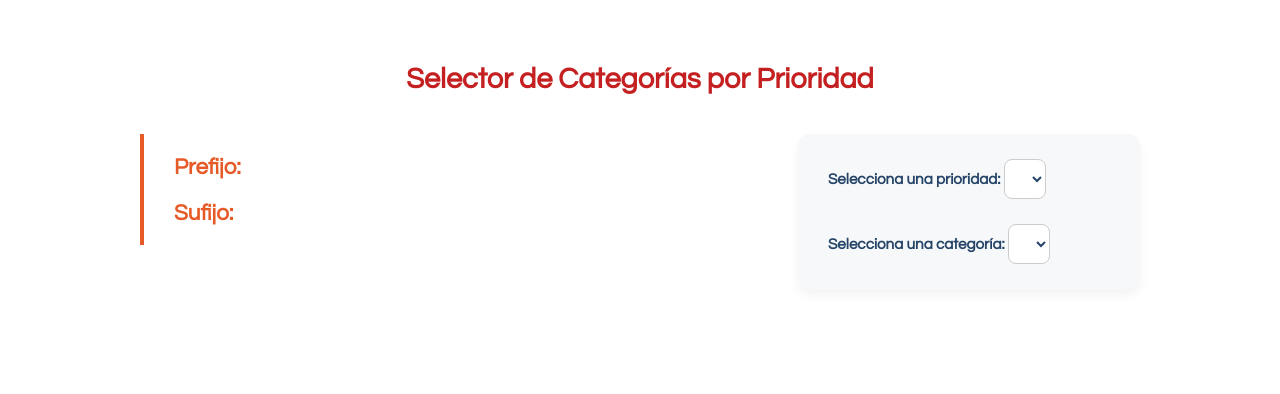
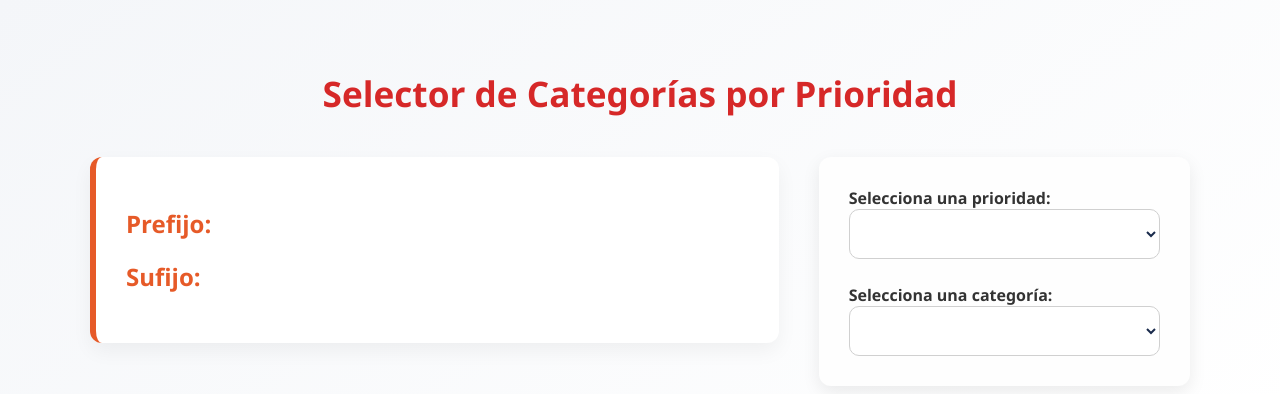
Before and after one commit to luiscortes-arq/Manuales-de-Prioridades-Luis-Eduardo, a plain HTML site: page index.html in a window 1280 px wide. Drawn offline with Linux system fonts and the light colour scheme.

Commit message:
Refactor index.html for improved layout and style

```diff
--- a/index.html
+++ b/index.html
@@ -1,47 +1,54 @@
 <!DOCTYPE html>
-<html>
+<html lang="es">
 <head>
+  <meta charset="UTF-8">
   <base target="_top">
+  <meta name="viewport" content="width=device-width, initial-scale=1.0">
+  <title>Selector de Categorías</title>
   <style>
     body {
-        font-family: 'Century Gothic', Arial, sans-serif;
+      font-family: 'Segoe UI', Tahoma, Geneva, Verdana, sans-serif;
       margin: 0;
-        padding: 40px;
-        background-color: #ffffff;
-        color: #254467;
+      padding: 40px 20px;
+      background: linear-gradient(145deg, #f4f6f9, #ffffff);
+      color: #1a2b4c;
     }
 
     h2 {
       text-align: center;
-        color: #C42021;
+      color: #D62828;
+      font-size: 2.2em;
       margin-bottom: 40px;
-        font-weight: 600;
-        font-size: 1.8em;
+      font-weight: 700;
     }
 
     .main-container {
       display: flex;
-        justify-content: space-between;
+      flex-wrap: wrap;
+      justify-content: center;
       align-items: flex-start;
-        max-width: 1000px;
+      max-width: 1100px;
       margin: 0 auto;
-        gap: 60px;
+      gap: 40px;
     }
 
     .data-display {
       flex: 2;
-        border-left: 4px solid #E65A28;
+      border-left: 6px solid #E65A28;
       padding-left: 30px;
+      background-color: #ffffff;
+      border-radius: 12px;
+      padding: 30px;
+      box-shadow: 0 8px 20px rgba(0, 0, 0, 0.05);
     }
 
     .data-display p {
-        font-size: 1.4em;
-        margin-bottom: 20px;
+      font-size: 1.5em;
+      margin: 20px 0;
     }
 
     .data-display strong {
       color: #E65A28;
-        font-weight: bold;
     }
 
     .selector-container {
@@ -49,32 +56,51 @@
       display: flex;
       flex-direction: column;
       gap: 25px;
-        background-color: #f6f8fa;
-        padding: 25px 30px;
+      background-color: #fefefe;
+      padding: 30px;
       border-radius: 12px;
-        box-shadow: 0 6px 12px rgba(0, 0, 0, 0.05);
+      box-shadow: 0 6px 18px rgba(0, 0, 0, 0.08);
     }
 
     label {
-        font-weight: bold;
+      font-weight: 600;
+      font-size: 1em;
       margin-bottom: 5px;
-        font-size: 0.95em;
+      color: #333;
     }
 
     select {
-        padding: 10px;
+      padding: 12px 14px;
       font-size: 1em;
-        border-radius: 8px;
-        border: 1px solid #ccc;
-        background-color: #fff;
-        color: #254467;
+      border-radius: 10px;
+      border: 1px solid #d0d0d0;
+      background-color: #ffffff;
+      color: #1a2b4c;
       font-family: inherit;
+      transition: all 0.2s ease-in-out;
+      width: 100%;
+    }
+
+    select:hover {
+      border-color: #E65A28;
+      box-shadow: 0 0 0 3px rgba(230, 90, 40, 0.15);
     }
 
     select:focus {
       outline: none;
-        border-color: #E65A28;
-        box-shadow: 0 0 0 2px rgba(230, 90, 40, 0.2);
+      border-color: #D62828;
+      box-shadow: 0 0 0 3px rgba(214, 40, 40, 0.2);
+    }
+
+    @media (max-width: 768px) {
+      .main-container {
+        flex-direction: column;
+        gap: 30px;
+      }
+
+      .data-display, .selector-container {
+        width: 100%;
+      }
     }
   </style>
 </head>
```
Lines whose indentation alone changed are shown as unchanged.
